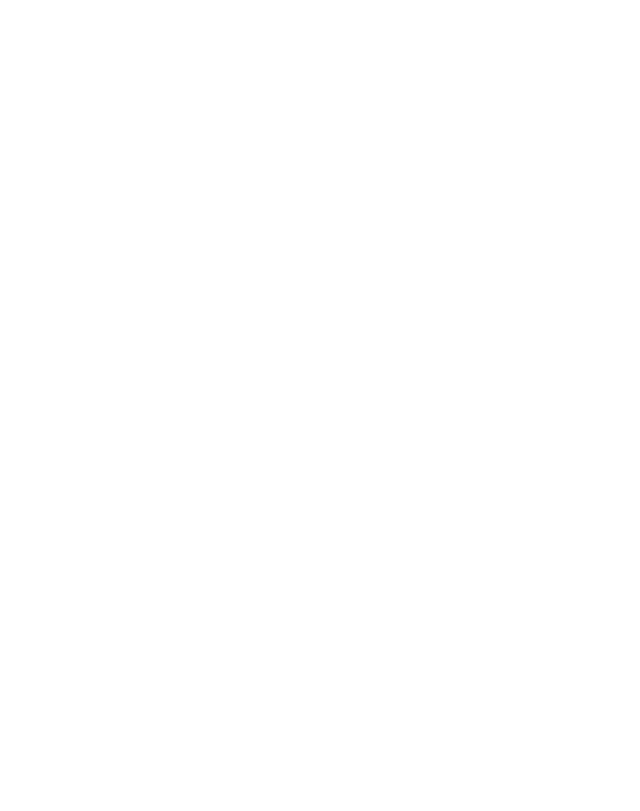
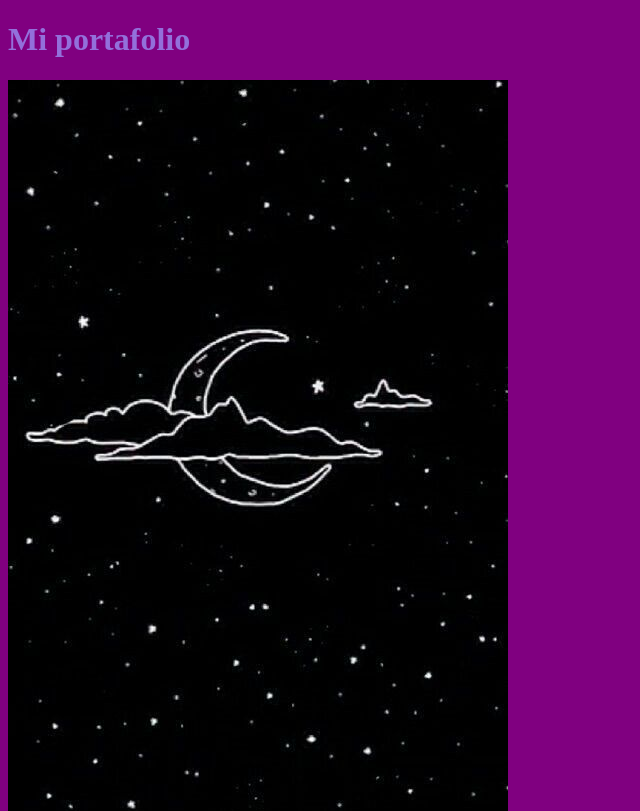
Before and after one commit to Cony16clark/portafolioscony, a plain HTML site: page index.html in a window 1280 px wide. Shown: the top 811 px of the page, without its empty margins (0-640 px from the left). Drawn offline with Linux system fonts and the light colour scheme.

Commit message:
Update index.html

```diff
--- a/index.html
+++ b/index.html
@@ -1,17 +1,20 @@
 <!DOCTYPE html>
 <html lang="en">
-  <head>
+<head>
+    <meta charset="UTF-8">
+    <meta http-equiv="X-UA-Compatible" content="IE=edge">
+    <meta name="viewport" content="width=device-width, initial-scale=1.0">
+    <title>Document</title>
+    <link rel="stylesheet" href="style.css">
 
+</head>
+<body>
+    <div>
+    <h1>
 
-    <meta charset="utf-8" />
-    <meta name="viewport" content="width=device-width, initial-scale=1" />
-    <link rel="icon" href="https://glitch.com/favicon.ico" />
-    <title>Hello World!</title>
-
-    <link rel="canonical" href="style.css" />
-
-  </head>
-  <body>
-
-  </body>
+        Mi portafolio
+    </h1>
+</div>
+    <img src="/paginaweb.jpg" alt="cielo estrellado">
+</body>
 </html>
```
